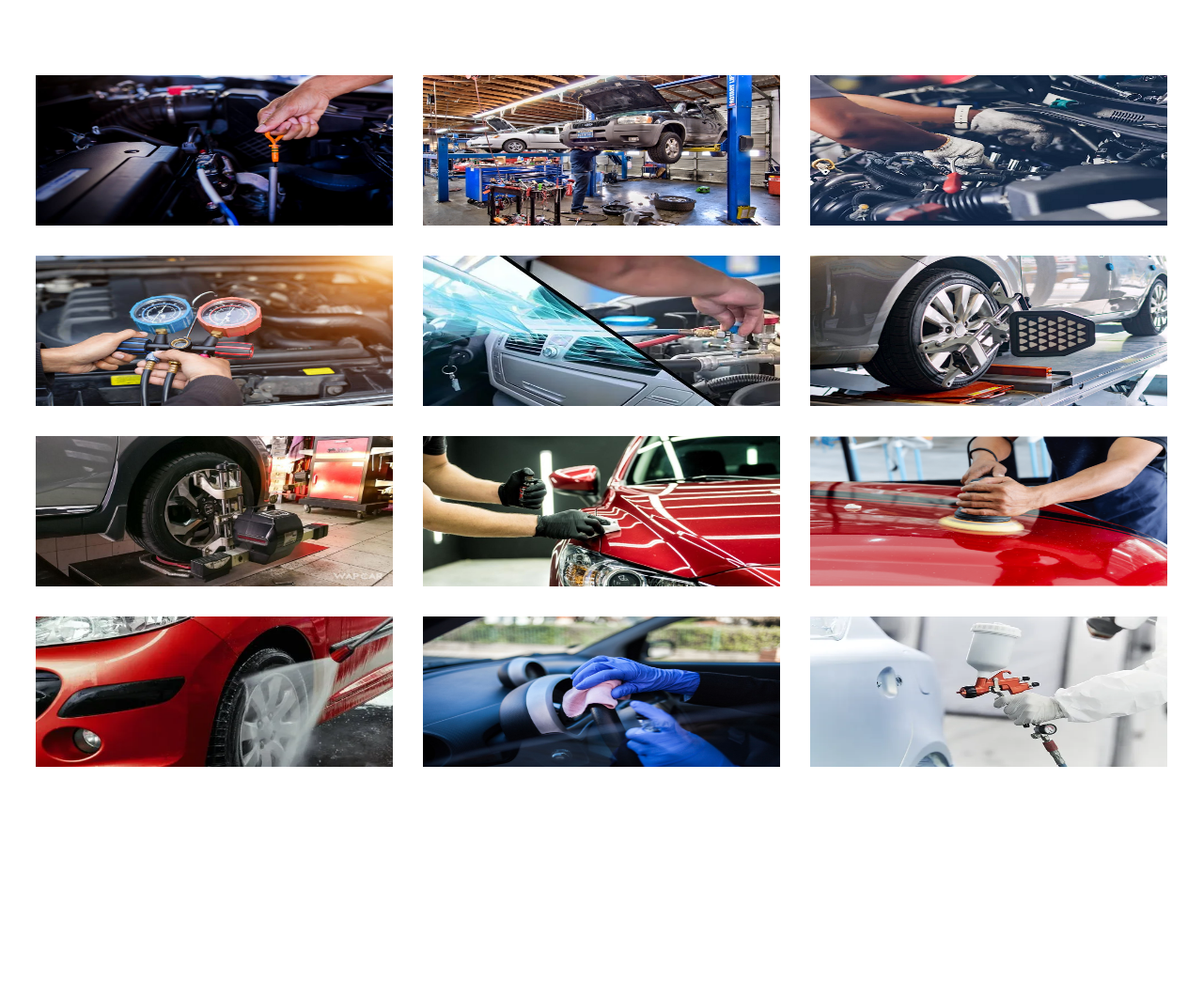
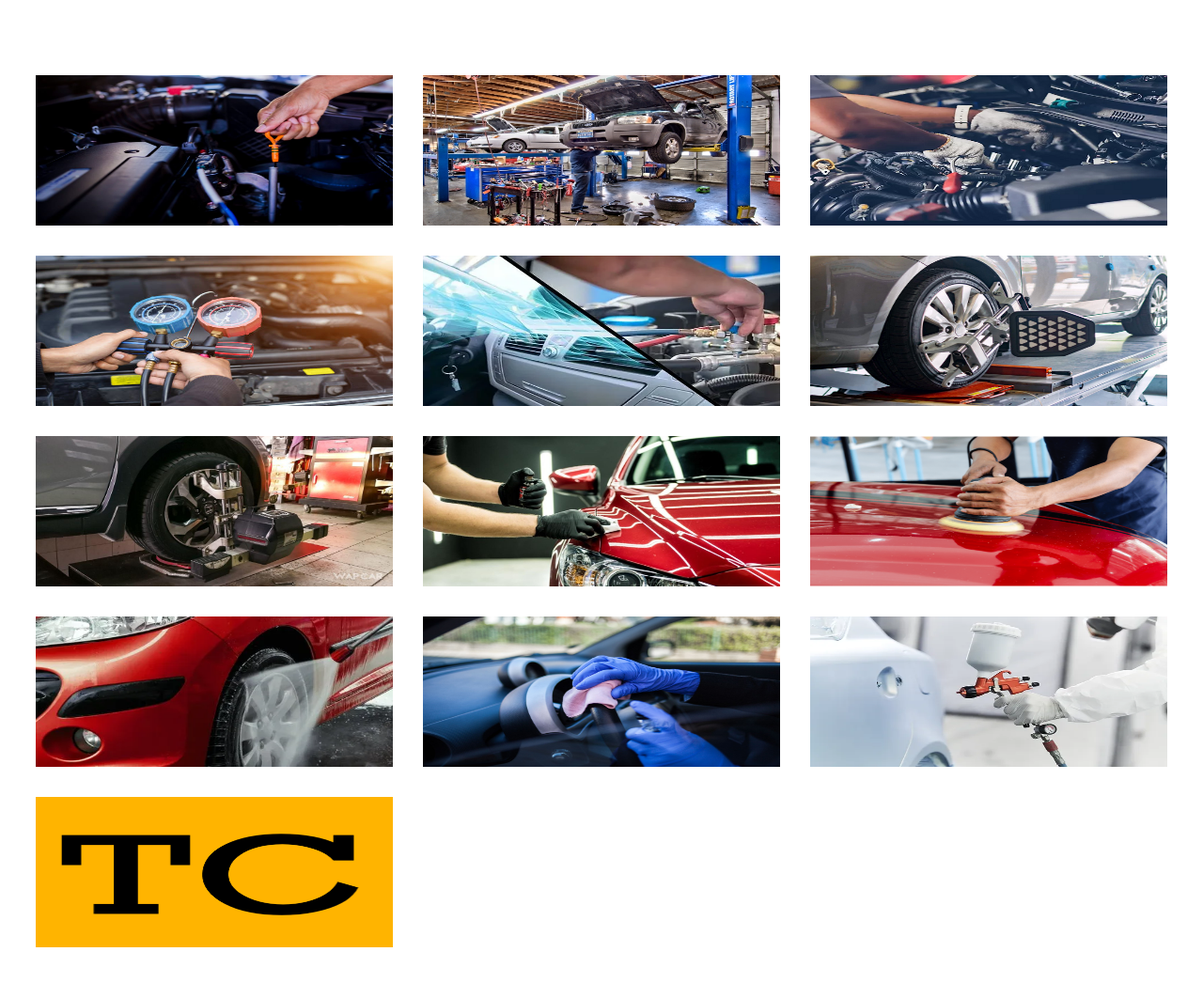
Before and after one commit to MohammedMuti/Images, a plain HTML site: page index.html in a window 1280 px wide. Shown: the whole page at 94% size. Before the commit the page ends 896 px from the top, so only its background shows below. Drawn offline with Linux system fonts and the light colour scheme.

Commit message:
logo added

```diff
--- a/index.html
+++ b/index.html
@@ -36,6 +36,7 @@
       <img src="./intern-services/10.webp" alt="" />
       <img src="./intern-services/11.jpg" alt="" />
       <img src="./intern-services/12.webp" alt="" />
+      <img src="./intern-services/images/TC.PNG" alt="" />
     </div>
   </body>
 </html>
```
Also changed, not shown: intern-services/images/TC.PNG (added).
